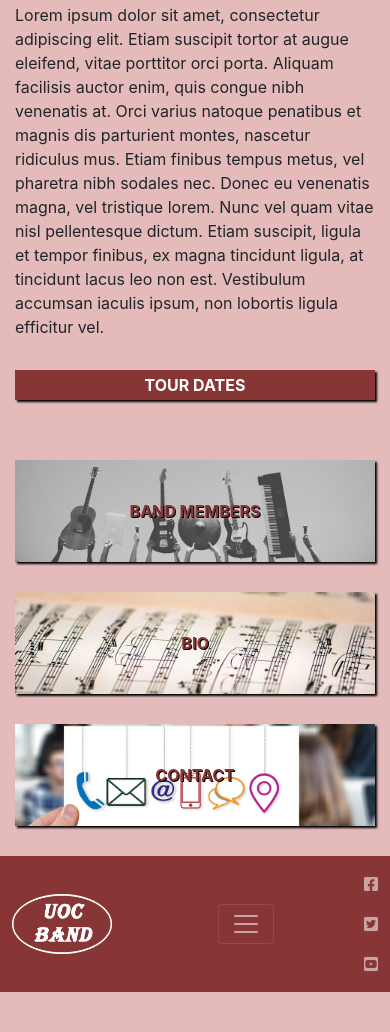
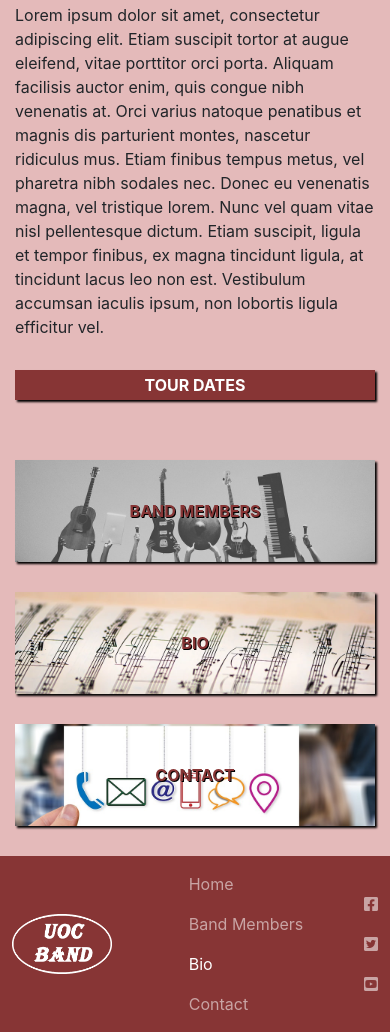
Before and after one commit to ajrodasr/PEC2-HTMLCSS2, a website built with Parcel: page src/index.html in a window 390 px wide. Shown: the part 417-1449 px from the top of the page. Before the commit the page ends 1409 px from the top, so only its background shows below. Built offline with nearby package versions, Linux system fonts and the light colour scheme.

Commit message:
Corrección footer responsive

```diff
--- a/src/index.html
+++ b/src/index.html
@@ -53,19 +53,16 @@
                     <a class="navbar-brand" href="index.html"
                         ><img src="./assets/images/logo.png" alt="UOC BAND" width="100px"
                     /></a>
-                    <button class="navbar-toggler" type="button" data-bs-toggle="collapse" data-bs-target="#navbarScroll" aria-controls="navbarScroll" aria-expanded="false" aria-label="Toggle navigation">
-                        <span class="navbar-toggler-icon"></span>
-                      </button>
-                    <div class="collapse navbar-collapse" id="navbarScroll">
+                    <div>
                         <ul class="navbar-nav">
                             <li class="nav-item">
-                                <a class="nav-link active" aria-current="page" href="index.html">Home</a>
+                                <a class="nav-link" aria-current="page" href="index.html">Home</a>
                             </li>
                             <li class="nav-item">
                                 <a class="nav-link" href="band-members.html">Band Members</a>
                             </li>
                             <li class="nav-item">
-                                <a class="nav-link" href="bio.html">Bio</a>
+                                <a class="nav-link active" href="bio.html">Bio</a>
                             </li>
                             <li class="nav-item">
                                 <a class="nav-link" href="contact.html">Contact</a>
```
